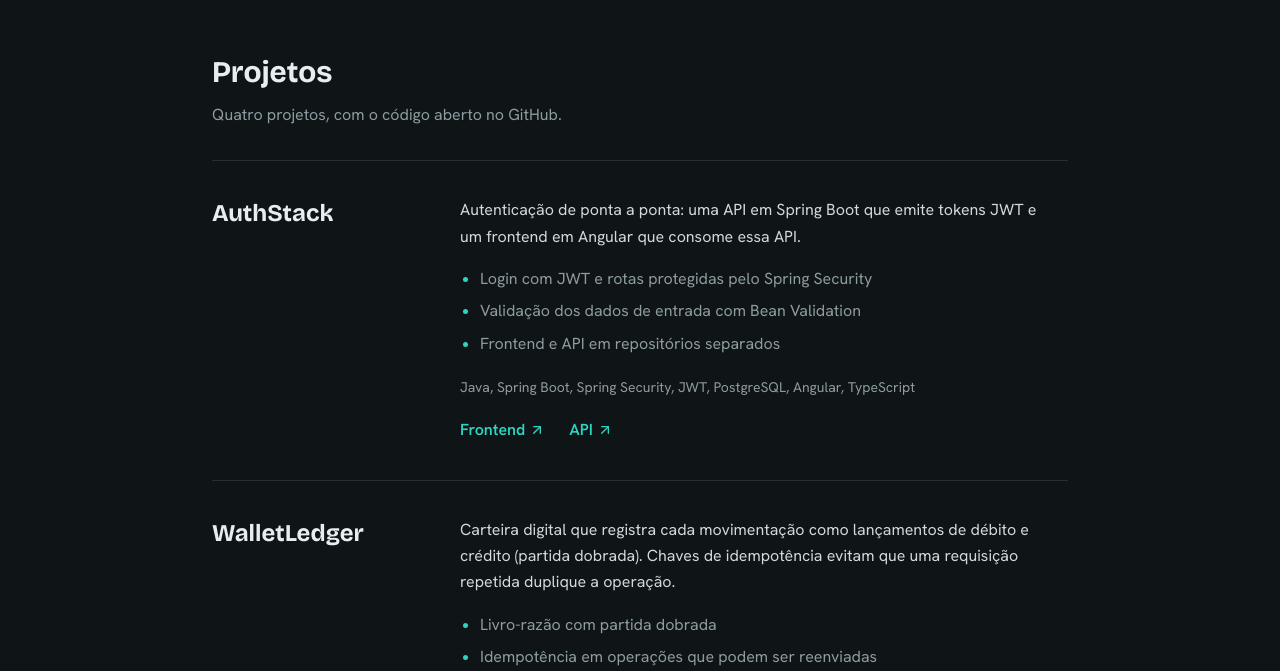
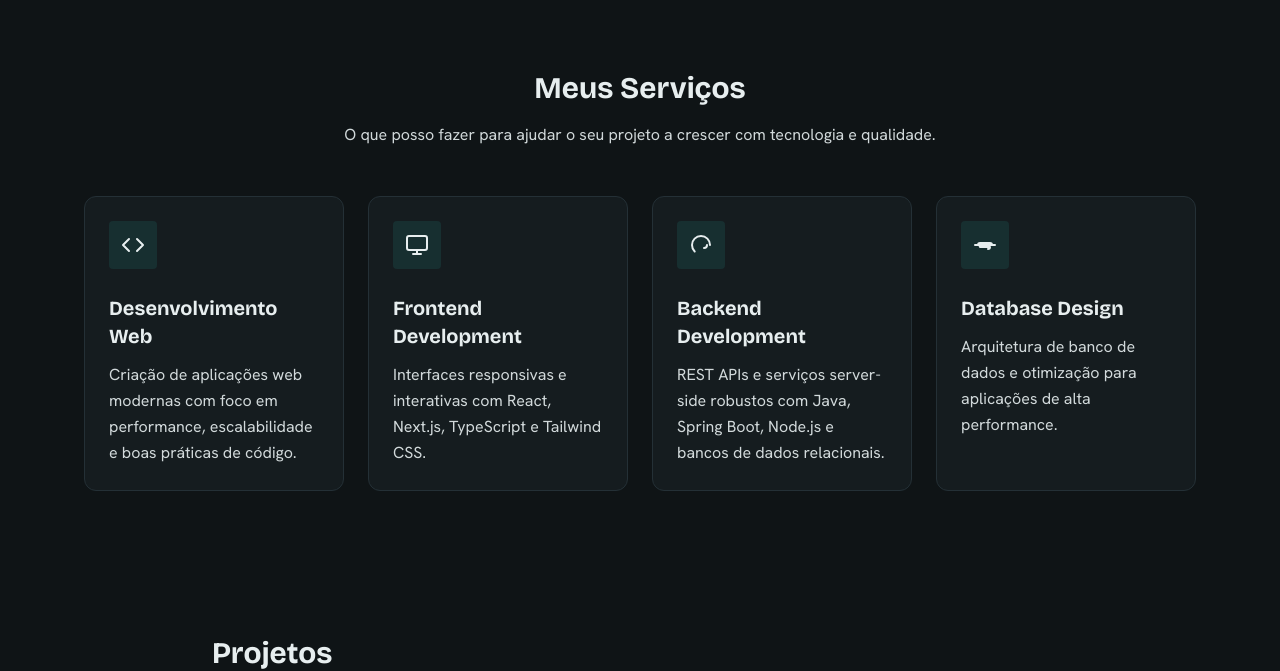
Before and after one commit to Atomicc2/Portifolio, a React (Vite) app: page / in a window 1280 px wide. Shown: the part 642-1313 px from the top of the page. Built offline with nearby package versions, Linux system fonts and the light colour scheme.

Commit message:
fix(hero): corrige caminho da foto sem fundo; feat(services): adiciona seção Meus Serviços

```diff
--- a/src/App.tsx
+++ b/src/App.tsx
@@ -5,6 +5,7 @@
 import Skills from "./sections/Skills";
 import About from "./sections/About";
 import Contact from "./sections/Contact";
+import Services from "./sections/Services";
 
 export default function App() {
   return (
@@ -12,6 +13,7 @@
       <Navbar />
       <main>
         <Hero />
+        <Services />
         <Projects />
         <Skills />
         <About />
--- a/src/components/Hero.tsx
+++ b/src/components/Hero.tsx
@@ -9,7 +9,7 @@
         >
           <div className="relative inline-block">
             <img
-              src="/Imagens/Minha_Foto.jpeg"
+              src="/Imagens/Minha_Foto_sem_fundo.png"
               alt="Foto de Anderson Santana"
               className="rounded-2xl shadow-2xl border border-line/50 w-64 h-64 sm:w-80 sm:h-80 object-cover"
             />
--- /dev/null
+++ b/src/components/ServiceCard.tsx
@@ -0,0 +1,74 @@
+import type { Service } from "../data/services";
+
+const Icons: Record<string, JSX.Element> = {
+  code: (
+    <svg
+      className="h-6 w-6"
+      viewBox="0 0 24 24"
+      fill="none"
+      stroke="currentColor"
+      strokeWidth="2"
+      strokeLinecap="round"
+      strokeLinejoin="round"
+    >
+      <polyline points="16 18 22 12 16 6" />
+      <polyline points="8 6 2 12 8 18" />
+    </svg>
+  ),
+  monitor: (
+    <svg
+      className="h-6 w-6"
+      viewBox="0 0 24 24"
+      fill="none"
+      stroke="currentColor"
+      strokeWidth="2"
+      strokeLinecap="round"
+      strokeLinejoin="round"
+    >
+      <rect x="2" y="3" width="20" height="14" rx="2" ry="2" />
+      <line x1="8" y1="21" x2="16" y2="21" />
+      <line x1="12" y1="17" x2="12" y2="21" />
+    </svg>
+  ),
+  database: (
+    <svg
+      className="h-6 w-6"
+      viewBox="0 0 24 24"
+      fill="none"
+      stroke="currentColor"
+      strokeWidth="2"
+      strokeLinecap="round"
+      strokeLinejoin="round"
+    >
+      <path d="M21 12a9 9 0 0 0-9-9 9 9 0 0 0-9 9c0 2.5 1 4.8 2.7 6.5" />
+      <path d="M18 12a3 3 0 0 1-3 3" />
+    </svg>
+  ),
+  "hard-drive": (
+    <svg
+      className="h-6 w-6"
+      viewBox="0 0 24 24"
+      fill="none"
+      stroke="currentColor"
+      strokeWidth="2"
+      strokeLinecap="round"
+      strokeLinejoin="round"
+    >
+      <path d="M2 12h20" />
+      <path d="M5 12a2 2 0 0 1 2-2h10a2 2 0 0 1 2 2" />
+      <path d="M5 12a2 2 0 0 1 2 2h10a2 2 0 0 1-2 2" />
+    </svg>
+  ),
+};
+
+export default function ServiceCard({ service }: { service: Service }) {
+  const Icon = Icons[service.icon];
+
+  return (
+    <article className="rounded-xl border border-line bg-surface p-6 hover:border-accent/50 transition-colors">
+      <div className="mb-4 rounded bg-accent/10 p-3 inline-block">{Icon}</div>
+      <h3 className="font-display text-xl font-bold">{service.name}</h3>
+      <p className="mt-3 text-ink/90 leading-relaxed">{service.description}</p>
+    </article>
+  );
+}
--- /dev/null
+++ b/src/data/services.ts
@@ -0,0 +1,32 @@
+export type Service = {
+  name: string;
+  description: string;
+  icon: "code" | "monitor" | "database" | "hard-drive";
+};
+
+export const services: Service[] = [
+  {
+    name: "Desenvolvimento Web",
+    description:
+      "Criação de aplicações web modernas com foco em performance, escalabilidade e boas práticas de código.",
+    icon: "code",
+  },
+  {
+    name: "Frontend Development",
+    description:
+      "Interfaces responsivas e interativas com React, Next.js, TypeScript e Tailwind CSS.",
+    icon: "monitor",
+  },
+  {
+    name: "Backend Development",
+    description:
+      "REST APIs e serviços server-side robustos com Java, Spring Boot, Node.js e bancos de dados relacionais.",
+    icon: "database",
+  },
+  {
+    name: "Database Design",
+    description:
+      "Arquitetura de banco de dados e otimização para aplicações de alta performance.",
+    icon: "hard-drive",
+  },
+];
--- /dev/null
+++ b/src/sections/Services.tsx
@@ -0,0 +1,22 @@
+import ServiceCard from "../components/ServiceCard";
+import { services } from "../data/services";
+
+export default function Services() {
+  return (
+    <section id="servicos" className="mx-auto max-w-6xl px-5 py-20">
+      <div className="flex flex-col items-center justify-center text-center mb-12">
+        <h2 className="font-display text-3xl font-bold">Meus Serviços</h2>
+        <p className="mt-4 text-ink/90 max-w-2xl">
+          O que posso fazer para ajudar o seu projeto a crescer com
+          tecnologia e qualidade.
+        </p>
+      </div>
+
+      <div className="grid gap-6 sm:grid-cols-2 lg:grid-cols-4">
+        {services.map((s) => (
+          <ServiceCard key={s.name} service={s} />
+        ))}
+      </div>
+    </section>
+  );
+}
```
Also changed, not shown: public/Imagens/Minha_Foto_sem_fundo.png (added).
